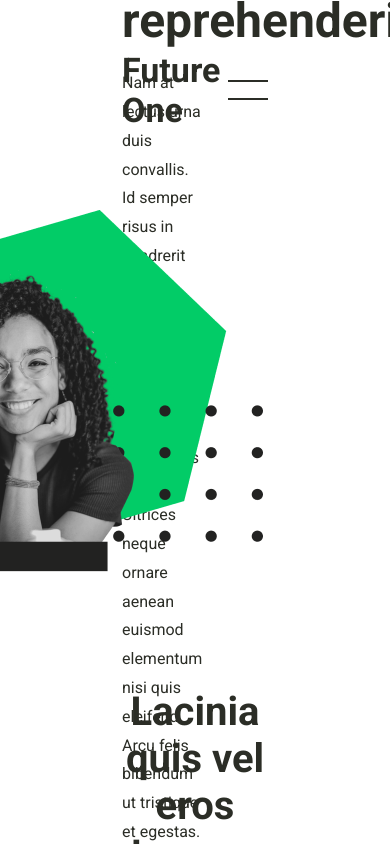
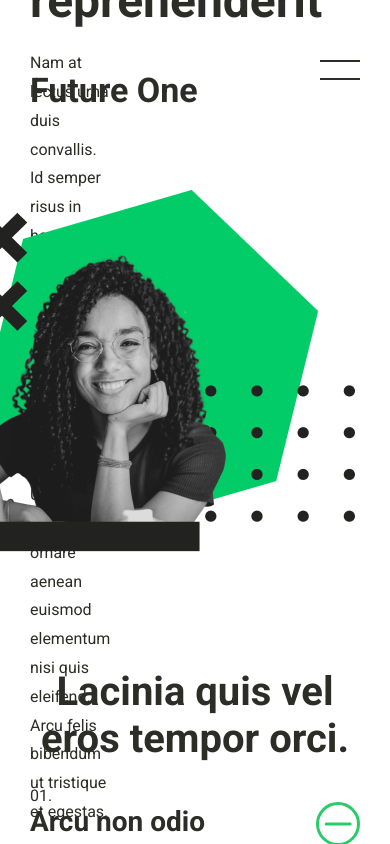
Before and after one commit to dawid-grabowski/dawid-grabowski.github.io, a React (Create React App) app: page / in a window 390 px wide. Shown: the top 844 px of the page. Built offline with nearby package versions, Linux system fonts and the light colour scheme; the HTML template or start-up script is replaced by a standard one.

Commit message:
add: mediaqueries for container padding

```diff
--- a/src/app.css
+++ b/src/app.css
@@ -3,3 +3,27 @@
 	margin: 0 auto;
 	padding: 4rem 12.2rem;
 }
+
+@media (max-width: 1199.98px) {
+	.container {
+		padding: 3rem 8rem;
+	}
+}
+
+@media (max-width: 991.98px) {
+	.container {
+		padding: 2.5rem 6rem;
+	}
+}
+
+@media (max-width: 767.98px) {
+	.container {
+		padding: 2.5rem 5rem;
+	}
+}
+
+@media (max-width: 575.98px) {
+	.container {
+		padding: 2rem 3rem;
+	}
+}
```
